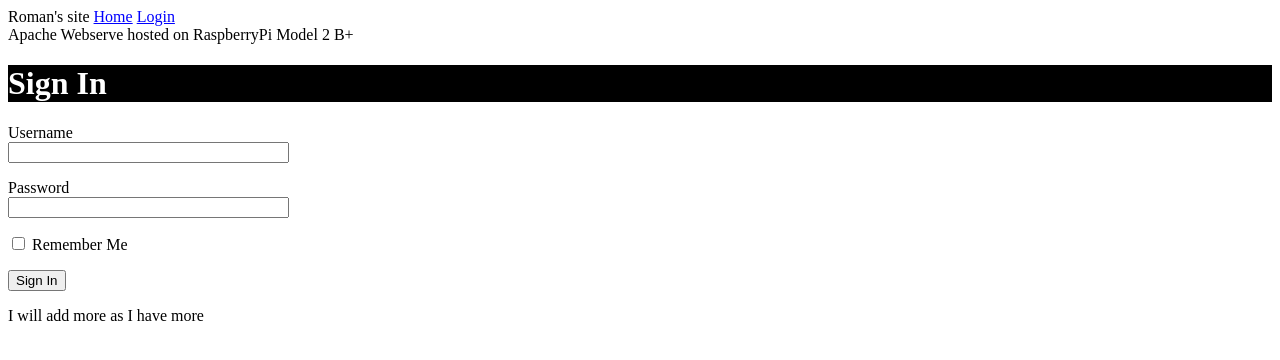
After one commit to Romanmc72/flask_app, a Flask app: page /login in a window 1280 px wide. The commit adds this page. Shown: the top 360 px of the page. Run offline with Flask 2, Linux system fonts and the light colour scheme.

Commit message:
added flask forms so that the site can accept user input

```diff
--- a/app/__init__.py
+++ b/app/__init__.py
@@ -9,5 +9,6 @@ from flask import Flask
 from config import Config
 
 app = Flask(__name__)
+app.config.from_object(Config)
 
 from app import routes
--- /dev/null
+++ b/app/forms.py
@@ -0,0 +1,16 @@
+#!/usr/bin/env python3
+"""
+This file defines the form used for logging into the site
+"""
+from flask_wtf import FlaskForm
+from wtforms import StringField, PasswordField, BooleanField, SubmitField
+from wtforms.validators import DataRequired
+
+class LoginForm(FlaskForm):
+    """
+    # TODO DOCUMENT ME
+    """
+    username = StringField('Username', validators=[DataRequired()])
+    password = PasswordField('Password', validators=[DataRequired()])
+    remember_me = BooleanField('Remember Me')
+    submit = SubmitField('Sign In')
--- a/app/routes.py
+++ b/app/routes.py
@@ -6,10 +6,14 @@ and how those html templates are populated.
 """
 from flask import render_template
 from app import app
+from app.forms import LoginForm
 
 @app.route('/')
 @app.route('/index')
 def index():
+    """
+    # TODO DOCUMENT ME
+    """
     user = {'username': 'Miguel'}
     list_of_things = [
         'What is new at work?',
@@ -22,3 +26,11 @@ def index():
         title='Home',
         list_of_things=list_of_things
     )
+
+@app.route('/login')
+def login():
+    """
+    # TODO DOCUMENT ME
+    """
+    form = LoginForm()
+    return render_template("login.html", title='Login', form=form)
--- a/app/templates/base.html
+++ b/app/templates/base.html
@@ -1,5 +1,9 @@
 <!DOCTYPE html>
 <html>
+    <div>Roman's site
+        <a href="/index">Home</a>
+        <a href="/login">Login</a>
+    </div>
 	<head>
         {% if title %}
             <title>{{ title }}</title>
--- /dev/null
+++ b/app/templates/login.html
@@ -0,0 +1,18 @@
+{% extends "base.html" %}
+
+{% block content %}
+    <h1>Sign In</h1>
+    <form action="" method="post" novalidate>
+        {{ form.hidden_tag() }}
+        <p>
+            {{ form.username.label }}<br>
+            {{ form.username(size=32) }}
+        </p>
+        <p>
+            {{ form.password.label }}<br>
+            {{ form.password(size=32) }}
+        </p>
+        <p>{{ form.remember_me() }} {{ form.remember_me.label }}</p>
+        <p>{{ form.submit() }}</p>
+    </form>
+{% endblock %}
--- a/config.py
+++ b/config.py
@@ -7,4 +7,7 @@ back end from attacks on the front.
 import os
 
 class Config(object):
+    """
+    # TODO DOCUMENT ME
+    """
     SECRET_KEY = os.getenv('SECRET_KEY', 'oooh_what_is_it?')
```
